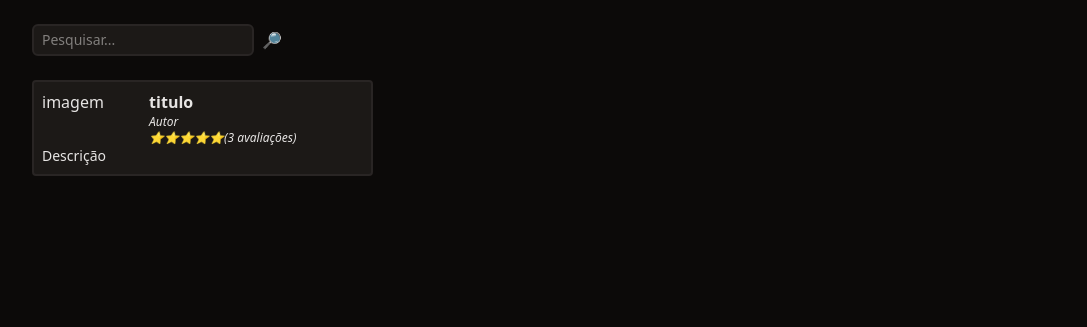
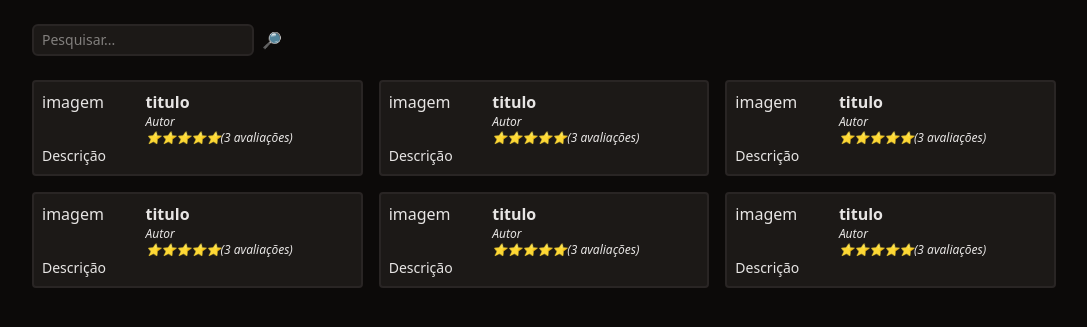
Before and after one commit to andersonfpv/bookwise, a PHP site: page / in a window 1280 px wide. Shown: the part 60-387 px from the top of the page, without its empty margins (96-1183 px from the left). Run offline with PHP 8.4, Linux system fonts and the light colour scheme.

Commit message:
criando a lista de livros]

```diff
--- a/index.php
+++ b/index.php
@@ -26,13 +26,74 @@
             <button type="submit">🔎</button>
         </form>
 
-        <section class="space-y-4">
+        <!-- Lista de Livros -->
+        <section class="grid gap-4 grid-cols-1 md:grid-cols-2 lg:grid-cols-3">
             <!-- Livro -->
-            <div class="w-1/3 p-2 rounded border-stone-800 border-2 bg-stone-900">
+            <div class="p-2 rounded border-stone-800 border-2 bg-stone-900">
                 <div class="flex">
                     <div class="w-1/3">imagem</div>
                     <div>
-                        <div class="font-semibold">titulo</div>
+                        <a href="/livro.php?" class="font-semibold hover:underline">titulo</a>
+                        <div class="text-xs italic">Autor</div>
+                        <div class="text-xs italic">⭐⭐⭐⭐⭐(3 avaliações)</div>
+                    </div>
+                </div>
+
+                <div class="text-sm">Descrição</div>
+            </div>
+            <div class="p-2 rounded border-stone-800 border-2 bg-stone-900">
+                <div class="flex">
+                    <div class="w-1/3">imagem</div>
+                    <div>
+                        <a href="/livro.php?" class="font-semibold hover:underline">titulo</a>
+                        <div class="text-xs italic">Autor</div>
+                        <div class="text-xs italic">⭐⭐⭐⭐⭐(3 avaliações)</div>
+                    </div>
+                </div>
+
+                <div class="text-sm">Descrição</div>
+            </div>
+            <div class="p-2 rounded border-stone-800 border-2 bg-stone-900">
+                <div class="flex">
+                    <div class="w-1/3">imagem</div>
+                    <div>
+                        <a href="/livro.php?" class="font-semibold hover:underline">titulo</a>
+                        <div class="text-xs italic">Autor</div>
+                        <div class="text-xs italic">⭐⭐⭐⭐⭐(3 avaliações)</div>
+                    </div>
+                </div>
+
+                <div class="text-sm">Descrição</div>
+            </div>
+            <div class="p-2 rounded border-stone-800 border-2 bg-stone-900">
+                <div class="flex">
+                    <div class="w-1/3">imagem</div>
+                    <div>
+                        <a href="/livro.php?" class="font-semibold hover:underline">titulo</a>
+                        <div class="text-xs italic">Autor</div>
+                        <div class="text-xs italic">⭐⭐⭐⭐⭐(3 avaliações)</div>
+                    </div>
+                </div>
+
+                <div class="text-sm">Descrição</div>
+            </div>
+            <div class="p-2 rounded border-stone-800 border-2 bg-stone-900">
+                <div class="flex">
+                    <div class="w-1/3">imagem</div>
+                    <div>
+                        <a href="/livro.php?" class="font-semibold hover:underline">titulo</a>
+                        <div class="text-xs italic">Autor</div>
+                        <div class="text-xs italic">⭐⭐⭐⭐⭐(3 avaliações)</div>
+                    </div>
+                </div>
+
+                <div class="text-sm">Descrição</div>
+            </div>
+            <div class="p-2 rounded border-stone-800 border-2 bg-stone-900">
+                <div class="flex">
+                    <div class="w-1/3">imagem</div>
+                    <div>
+                        <a href="/livro.php?" class="font-semibold hover:underline">titulo</a>
                         <div class="text-xs italic">Autor</div>
                         <div class="text-xs italic">⭐⭐⭐⭐⭐(3 avaliações)</div>
                     </div>
```
Also changed, not shown: livro.php (added, +27 -0 lines).
